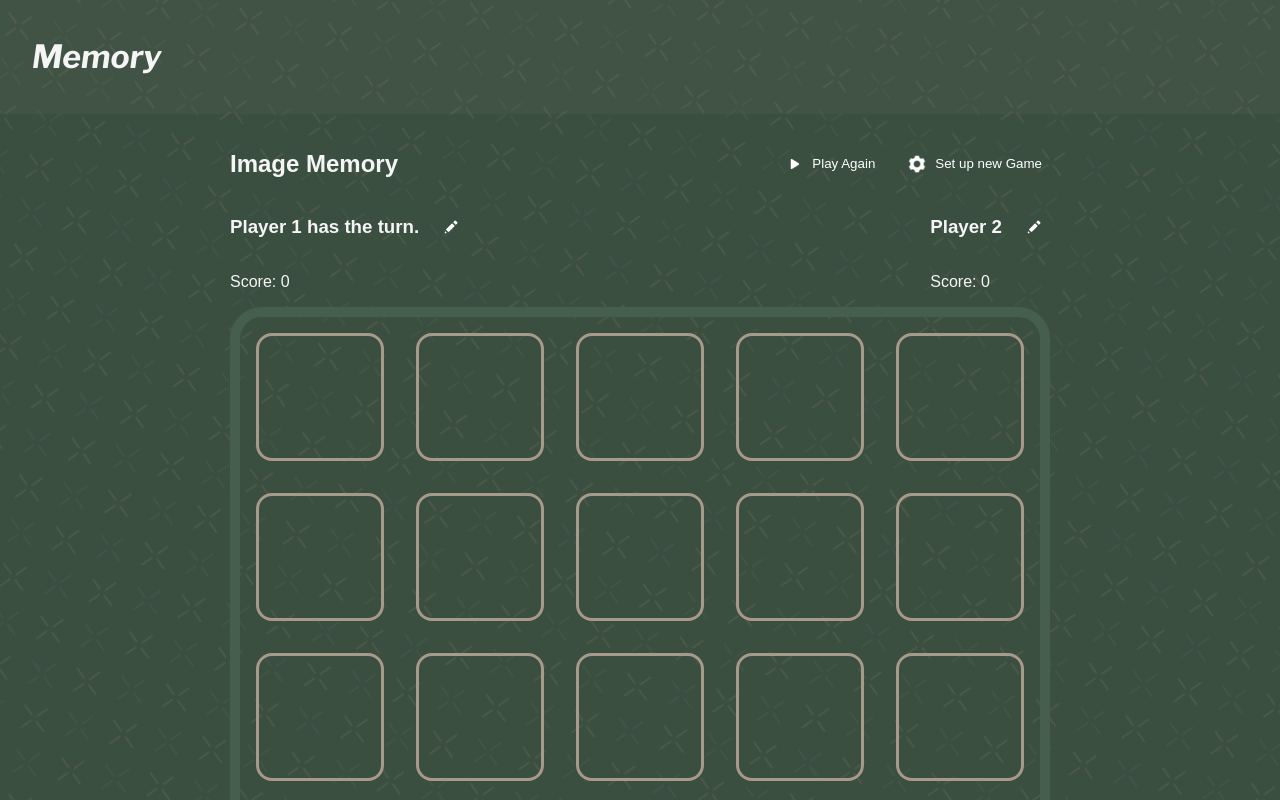
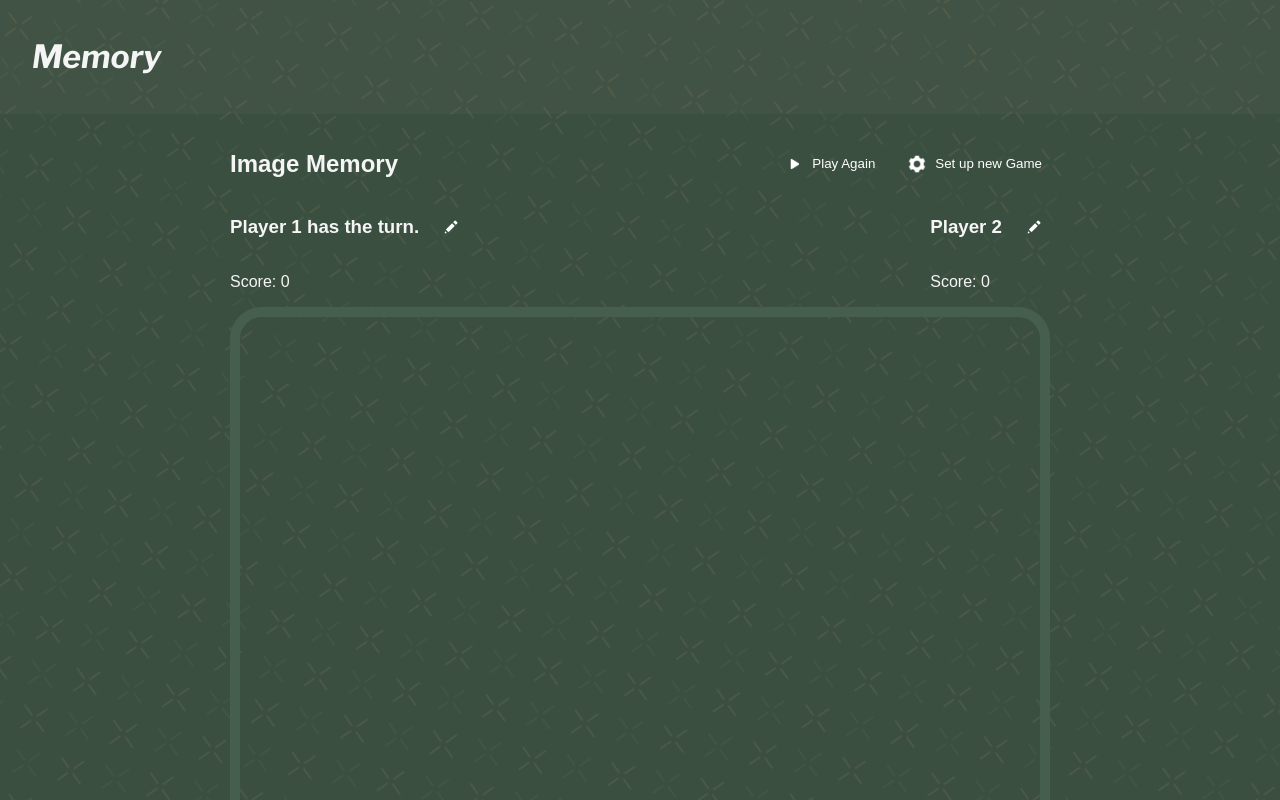
Before and after one commit to allokz/react--sound-memory, a React (Create React App) app: page / in a window 1280 px wide. Both pictures are taken after a click on the button "Start new Game". Shown: the top 800 px of the page. Built offline with nearby package versions, Linux system fonts and the light colour scheme.

Commit message:
remove duplicate css properties from card.css

```diff
--- a/src/Components/Card/Card.css
+++ b/src/Components/Card/Card.css
@@ -1,17 +1,16 @@
 .card {
     width: 8rem;
     height: 8rem;
-    background-color: #B9B7A7;
-    border: 0.2rem solid #A79A8B;
     border-radius: 1rem;
     margin: 1rem;
     box-sizing: border-box;
-    cursor: pointer;
 }
 
+/*
 .card img {
     width: 100%;
     height: 100%;
     object-fit: contain;
     border-radius: 0.8rem;
 }
+*/
```
